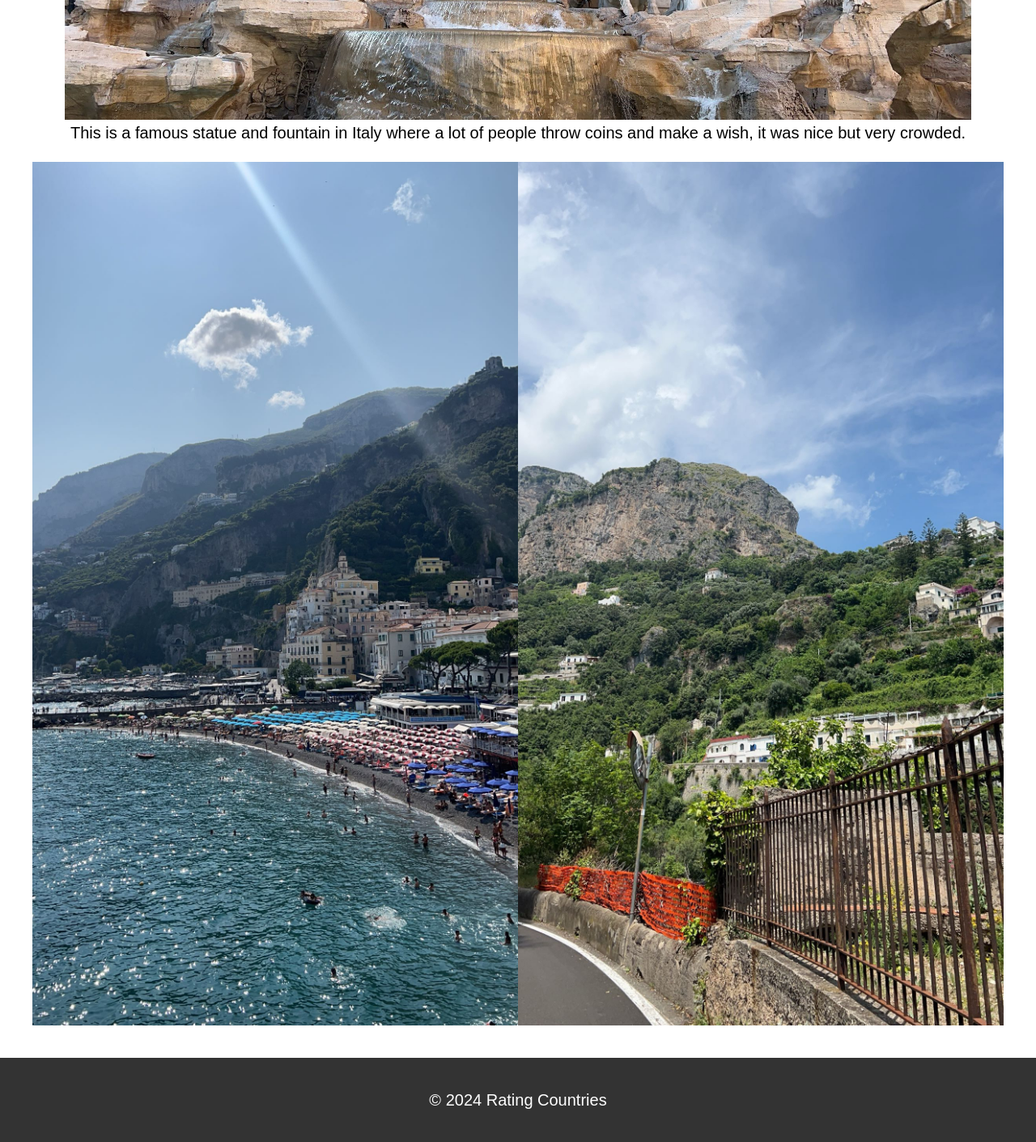
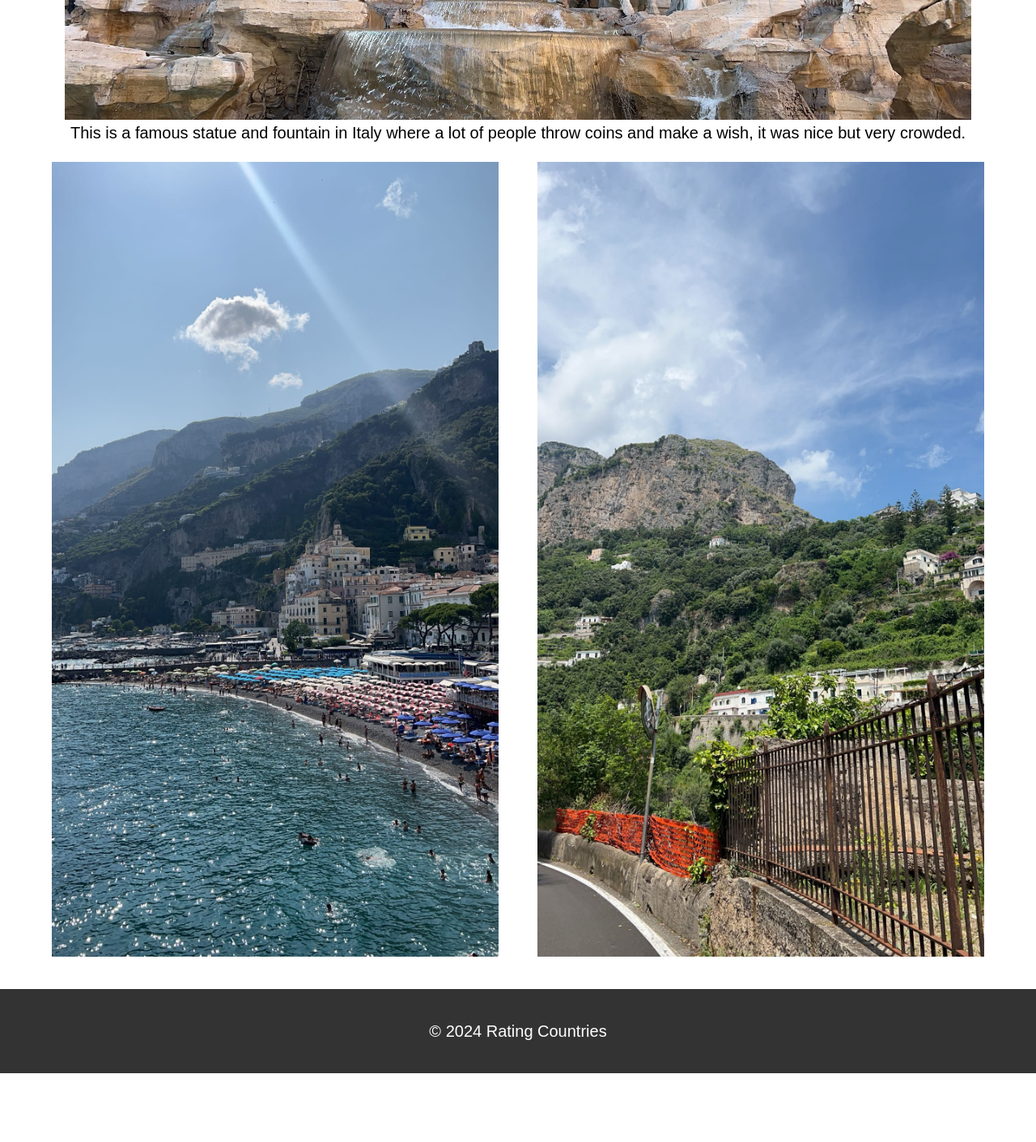
Before and after one commit to Seif162042/Rating_Countries, a Flask app: page / in a window 1280 px wide. Shown: the part 1611-3022 px from the top of the page at 81% size. After the commit the page ends 2937 px from the top, so only its background shows below. Run offline with Flask 3, Linux system fonts and the light colour scheme.

Commit message:
Small change

```diff
--- a/static/css/styles.css
+++ b/static/css/styles.css
@@ -81,7 +81,7 @@ footer {
 }
 
 .image-row img {
-    max-width: 50%;
+    max-width: 46%;
 }
 /*.image-row figcaption {
     margin-top: 8px;
```
